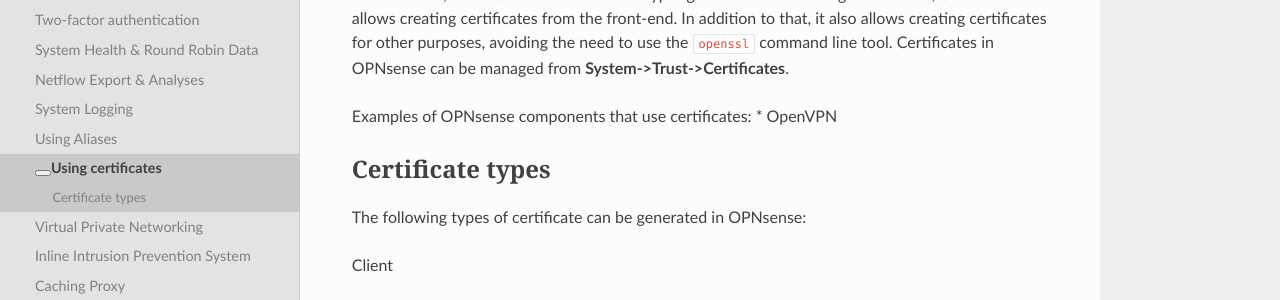
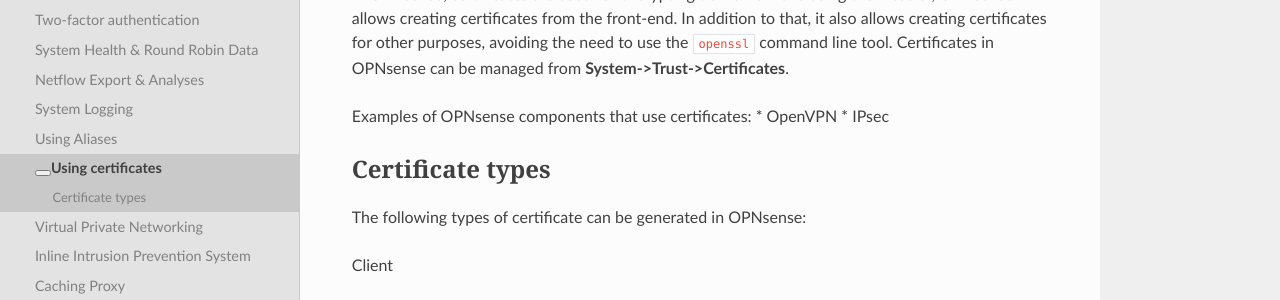
Before and after one commit to opnsense/docs, a Sphinx documentation site: the page built from source/manual/certificates.rst, in a window 1280 px wide and 1042 px high. Shown: the part 188-488 px from the top of the window. Built offline with Sphinx 7.4.7 and the Read the Docs theme 2.0.0, drawn with Linux system fonts in a browser that asks for light colours; nearby versions of some CDN libraries; some web fonts are replaced; library files that are not in the unit come from our copies.

Commit message:
Add IPsec as an example

```diff
--- a/source/manual/certificates.rst
+++ b/source/manual/certificates.rst
@@ -9,6 +9,7 @@
 
 Examples of OPNsense components that use certificates:
 * OpenVPN
+* IPsec
 
 -----------------
 Certificate types
```
